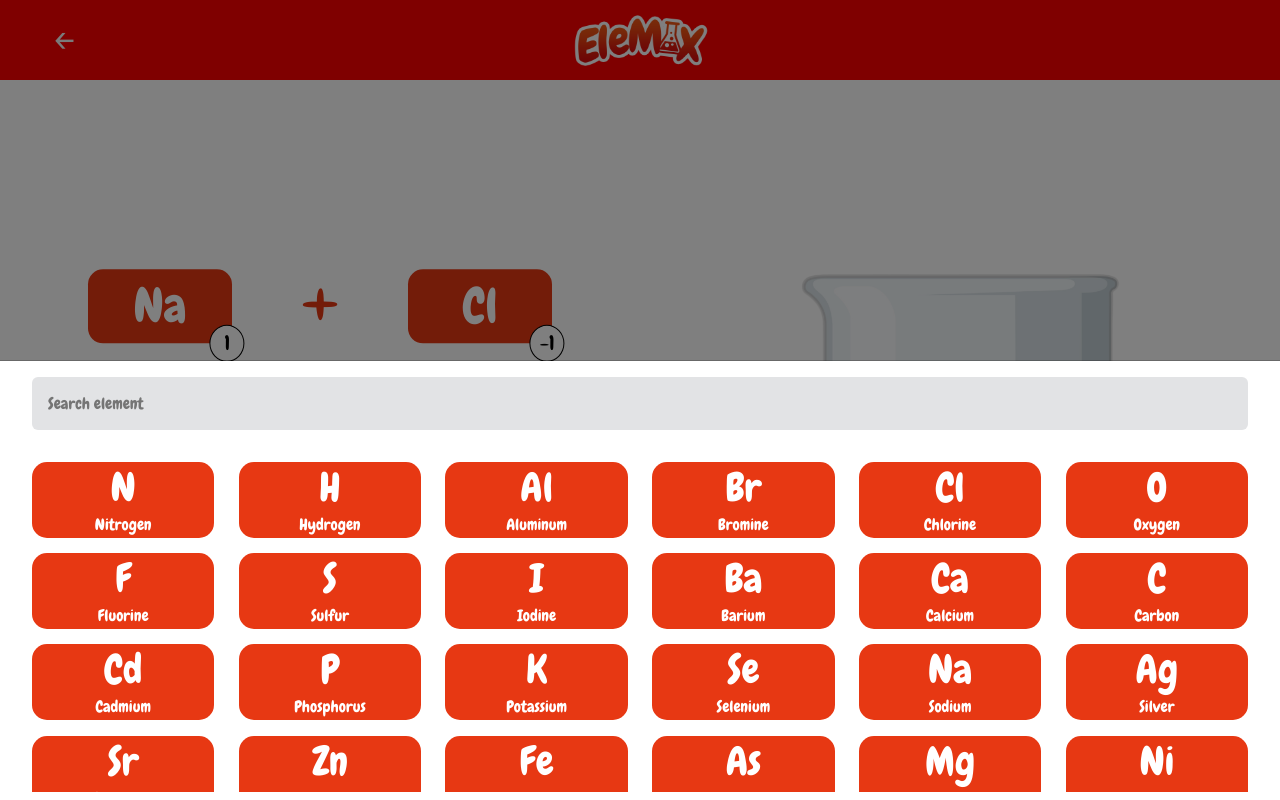
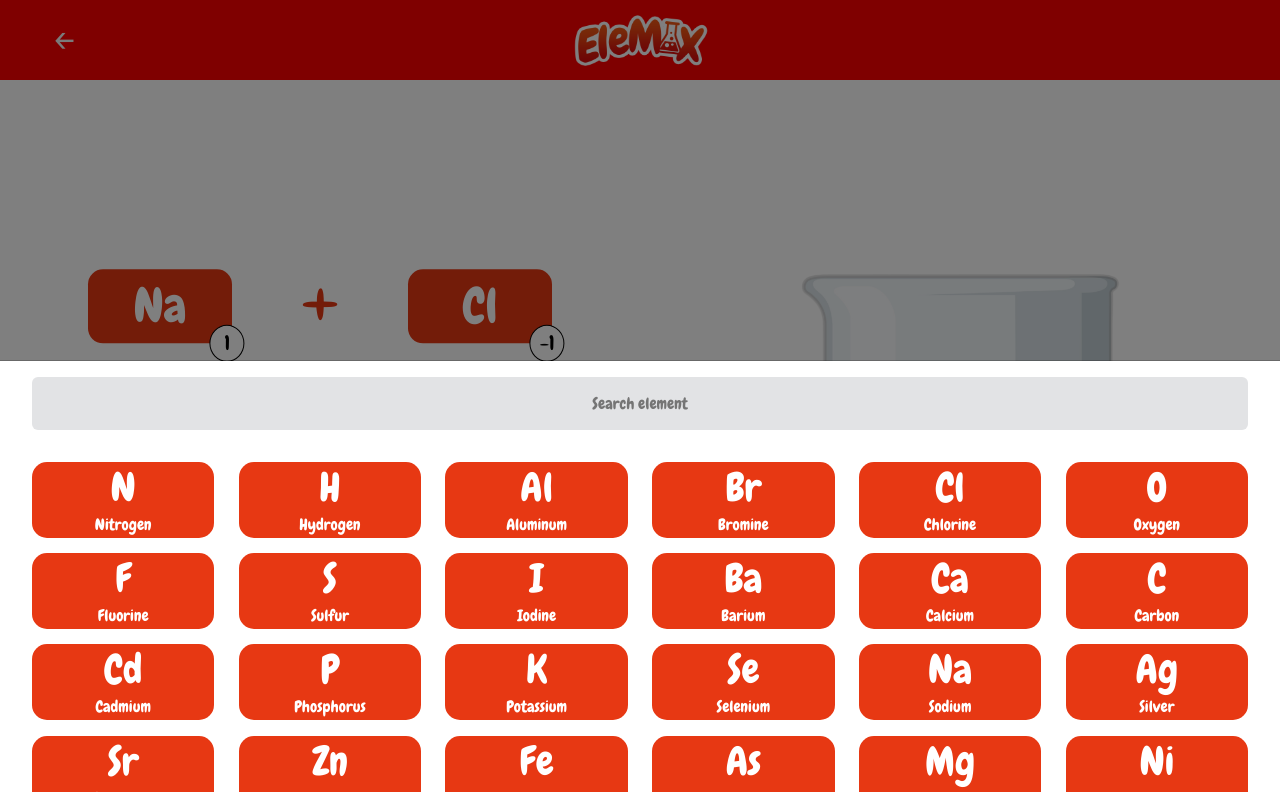
Before and after one commit to tapsivanneil/EleMix, a PHP site: page /elemix.php in a window 1280 px wide, after a click on "Na". Run offline with PHP 8.4, Linux system fonts and the light colour scheme; data comes from the database, SQL or seed files in the repository; data that the repository does not hold is empty; some libraries are stand-ins or nearby versions.

Commit message:
text-center class added

```diff
--- a/elemix.php
+++ b/elemix.php
@@ -66,8 +66,8 @@
 <!-- offcanvas  -->
         <div class="offcanvas offcanvas-bottom" tabindex="-1" id="offcanvasExample" aria-labelledby="offcanvasExampleLabel">
             <div class="offcanvas-header d-flex">
-                <form method="post" class="px-3" style="width: 100%;">
-                    <input type="text" name="element" placeholder="Search element" class="rounded border-0 bg-secondary-subtle p-3" id="name_search" style="width: 100%;">
+                <form method="post" class="px-3 " style="width: 100%;">
+                    <input type="text" name="element" placeholder="Search element" class="rounded border-0 bg-secondary-subtle p-3 text-center" id="name_search" style="width: 100%;">
                 </form>
             </div>
 
```
